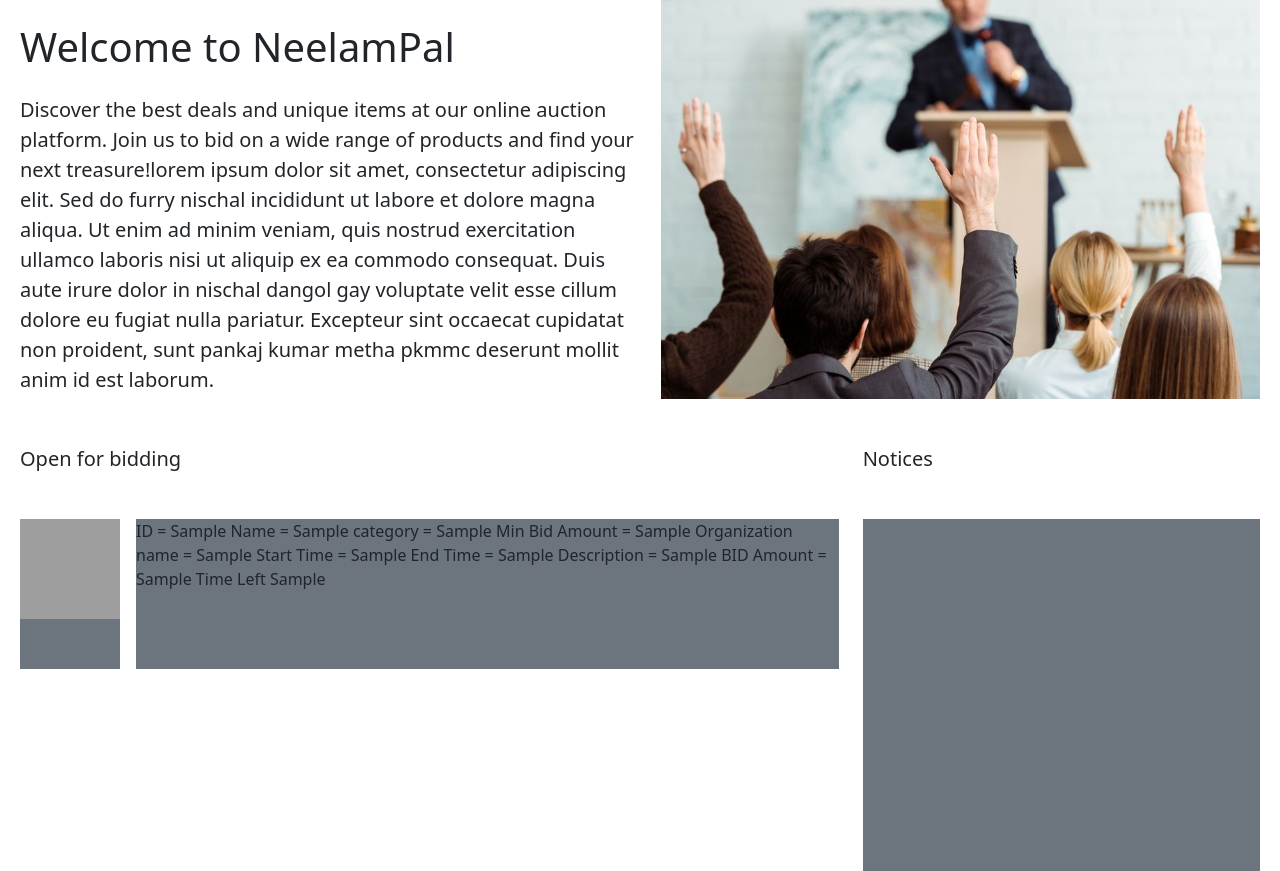
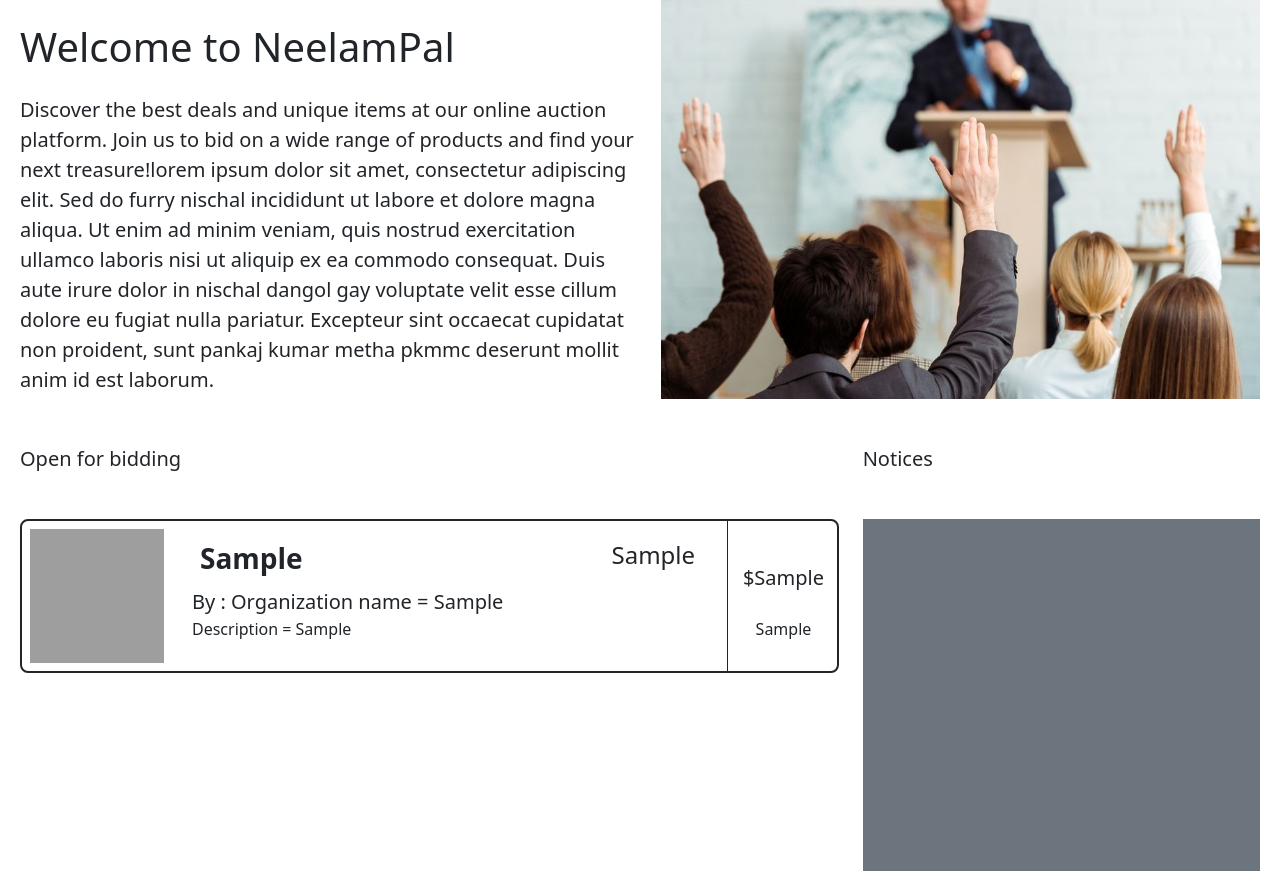
Before and after one commit to pankajmehta07/NeelamPal-An-Online-Auction-Portal, a Django app: template Auction/templates/Auction/index.html in a window 1280 px wide. Shown: the part 121-992 px from the top of the page. Run offline with Django 5.2, Linux system fonts and the light colour scheme; the template is opened without the code that fills it: most values are stand-ins (such as "Sample title", 1, 10 or a date in 2020); grey boxes are pictures that could not be loaded.

Commit message:
Modified open items section.

```diff
--- a/Auction/static/Auction/css/app.css
+++ b/Auction/static/Auction/css/app.css
@@ -45,6 +45,11 @@
 }
 
 .openBidImages{
-    width: 100px;
-    height: 100px;
+    width: 100%;
+    height: 100%;
 }
+
+.imageContainer{
+    width: 150px;
+    height: 150px;
+}
--- a/Auction/templates/Auction/index.html
+++ b/Auction/templates/Auction/index.html
@@ -49,21 +49,35 @@
     <div class="col-md-8">
       <h5 id='open-bids'>Open for bidding</h5>
       {% for item in itemData %}
-        <div class="d-flex align-items-center mb-5 mt-5">
-          <div class="bg-secondary me-3" style="width: 150px; height: 150px" >
+        <div class="d-flex align-items-center mb-5 mt-5 border border-dark border-2 rounded-3">
+          <div class="imageContainer p-2 col-md-2">
             <img class="openBidImages" src="{% static 'Auction/images/item_images/' %}{{ item.10 }}" alt="{{ item.1 }}" >
           </div>
-          <div class="flex-grow-1 bg-secondary" style="height: 150px">
-              ID = {{ item.0 }}
-              Name = {{ item.1 }}
-              category = {{ item.2 }}
-              Min Bid Amount = {{ item.3 }}
-              Organization name = {{ item.4 }}
-              Start Time = {{ item.5 }}
-              End Time = {{ item.6 }}
-              Description = {{ item.7 }}
-              BID Amount = {% if item.8 %}{{ item.8 }}  {% else %} {{ item.3 }} {% endif %}
-              Time Left {{ item.9 }}
+          <div class="mx-1 col-md-8 p-2 pt-3" style="height: 150px">
+            <div class="d-flex justify-content-between px-3">
+              <div class="fw-bold mb-2 fs-3">
+                {{ item.1 }}
+              </div>
+              <div class="fw-light fs-4">
+                {{ item.2 }}
+              </div>
+
+            </div>
+            <div class="row px-2">
+              <div class="fs-5">
+                By : Organization name = {{ item.4 }} <br>
+              </div>
+              <div class="fs-6">
+                Description = {{ item.7 | truncatechars:100 }}
+                </div>
+
+            </div>
+
+
+          </div>
+          <div class="d-flex flex-column mx-1 justify-content-center border-start border-dark border-1 col-md-2 pe-4" style="height: 150px">
+            <div class="row justify-content-center mt-3 mb-3 px-2 fs-5">${% if item.8 %}{{ item.8 }}  {% else %} {{ item.3 }} {% endif %}</div>
+            <div class="row justify-content-center mt-2 mb-1 px-2 fs-6">{{ item.9 }}</div>
           </div>
         </div>
       {% endfor %}
```
